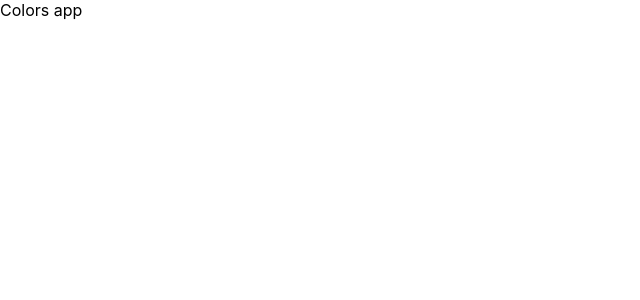
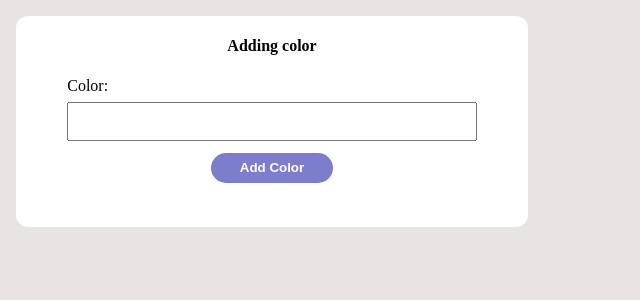
Before and after one commit to zaraod17/colorsApp, a React (Create React App) app: page / in a window 1280 px wide. Shown: the top 300 px of the page, without its empty margins (0-640 px from the left). Built offline with nearby package versions, Linux system fonts and the light colour scheme.

Commit message:
Configure css modules & add AddColorForm component

```diff
--- a/package.json
+++ b/package.json
@@ -13,7 +13,9 @@
     "react": "^18.2.0",
     "react-dom": "^18.2.0",
     "react-scripts": "5.0.1",
+    "sass": "^1.60.0",
     "typescript": "^4.9.5",
+    "typescript-plugin-css-modules": "^5.0.0",
     "web-vitals": "^2.1.4"
   },
   "scripts": {
@@ -39,5 +41,8 @@
       "last 1 firefox version",
       "last 1 safari version"
     ]
+  },
+  "devDependencies": {
+    "@types/css-modules-loader-core": "^1.1.0"
   }
 }
--- a/src/App.css
+++ /dev/null
@@ -1,38 +0,0 @@
-.App {
-  text-align: center;
-}
-
-.App-logo {
-  height: 40vmin;
-  pointer-events: none;
-}
-
-@media (prefers-reduced-motion: no-preference) {
-  .App-logo {
-    animation: App-logo-spin infinite 20s linear;
-  }
-}
-
-.App-header {
-  background-color: #282c34;
-  min-height: 100vh;
-  display: flex;
-  flex-direction: column;
-  align-items: center;
-  justify-content: center;
-  font-size: calc(10px + 2vmin);
-  color: white;
-}
-
-.App-link {
-  color: #61dafb;
-}
-
-@keyframes App-logo-spin {
-  from {
-    transform: rotate(0deg);
-  }
-  to {
-    transform: rotate(360deg);
-  }
-}
--- a/src/App.tsx
+++ b/src/App.tsx
@@ -1,8 +1,9 @@
 import React from 'react';
-import './App.css';
+
+import AddColorForm from './components/AddColorForm/AddColorForm';
 
 const App: React.FC = () => {
-  return <>Colors app</>
+  return <><AddColorForm></AddColorForm></>
 }
 
 export default App;
--- /dev/null
+++ b/src/Globals.d.ts
@@ -0,0 +1,2 @@
+declare module "*.module.css";
+declare module "*.module.scss";
--- /dev/null
+++ b/src/components/AddColorForm/AddColorForm.module.scss
@@ -0,0 +1,45 @@
+.addColor {
+  background-color: white;
+  width: 40%;
+  margin: 1rem;
+  display: flex;
+  flex-direction: column;
+  align-items: center;
+  text-align: center;
+  border-radius: 12px;
+
+  form {
+    display: inherit;
+    flex-direction: column;
+    height: 150px;
+    width: 80%;
+    label {
+      align-self: flex-start;
+      margin-bottom: 5px;
+    }
+
+    input {
+      padding: 10px 10px;
+      margin: 2px 0;
+      box-sizing: border-box;
+    }
+
+    button {
+      width: 30%;
+      margin-left: 35%;
+      margin-top: 10px;
+      background-color: rgb(125, 125, 206);
+      color: white;
+      font-weight: 700;
+      border: none;
+      height: 20%;
+      border-radius: 1rem;
+
+      &:hover {
+        background-color: blueviolet;
+        cursor: pointer;
+        box-shadow: 0px 0px 8px #888888;
+      }
+    }
+  }
+}
--- /dev/null
+++ b/src/components/AddColorForm/AddColorForm.tsx
@@ -0,0 +1,48 @@
+import { ChangeEvent, FormEvent, useState } from "react";
+
+import classes from "./AddColorForm.module.scss";
+
+interface AddColorFormProps {
+  onAddColor: (color: string) => void;
+}
+
+const AddColorForm: React.FC<AddColorFormProps> = ({ onAddColor }) => {
+  const [color, setColor] = useState("");
+
+  const colorRegexPattern = /^#[0-9A-F]{0,6}$/i;
+
+  const handleSubmit = (event: FormEvent<HTMLFormElement>): void => {
+    event.preventDefault();
+    if (colorRegexPattern.test(color)) {
+      alert("Please enter a valid HEX");
+      return;
+    }
+    onAddColor(color.toUpperCase());
+    setColor("");
+  };
+
+  const handleChange = (event: ChangeEvent<HTMLInputElement>): void => {
+    const value = event.target.value;
+    if (colorRegexPattern.test(value)) {
+      setColor(value.toUpperCase());
+    }
+  };
+
+  return (
+    <div className={classes.addColor}>
+      <h4>Adding color</h4>
+      <form onSubmit={handleSubmit}>
+        <label htmlFor="colorInput">Color:</label>
+        <input
+          id="colorInput"
+          type="text"
+          value={color}
+          onChange={handleChange}
+        />
+        <button type="submit">Add Color</button>
+      </form>
+    </div>
+  );
+};
+
+export default AddColorForm;
--- a/src/index.css
+++ /dev/null
@@ -1,13 +0,0 @@
-body {
-  margin: 0;
-  font-family: -apple-system, BlinkMacSystemFont, 'Segoe UI', 'Roboto', 'Oxygen',
-    'Ubuntu', 'Cantarell', 'Fira Sans', 'Droid Sans', 'Helvetica Neue',
-    sans-serif;
-  -webkit-font-smoothing: antialiased;
-  -moz-osx-font-smoothing: grayscale;
-}
-
-code {
-  font-family: source-code-pro, Menlo, Monaco, Consolas, 'Courier New',
-    monospace;
-}
--- /dev/null
+++ b/src/index.scss
@@ -0,0 +1,4 @@
+body {
+  margin: 0;
+  background-color: rgb(233, 228, 228);
+}
--- a/src/index.tsx
+++ b/src/index.tsx
@@ -1,6 +1,6 @@
 import React from 'react';
 import ReactDOM from 'react-dom/client';
-import './index.css';
+import './index.scss';
 import App from './App';
 
 const root = ReactDOM.createRoot(
--- a/tsconfig.json
+++ b/tsconfig.json
@@ -18,7 +18,8 @@
     "resolveJsonModule": true,
     "isolatedModules": true,
     "noEmit": true,
-    "jsx": "react-jsx"
+    "jsx": "react-jsx",
+    "plugins": [{"name": "typescript-plugin-css-modules"}]
   },
   "include": [
     "src"
```
Also changed, not shown: 1 other file (tests, documents, lock files or other folders).
